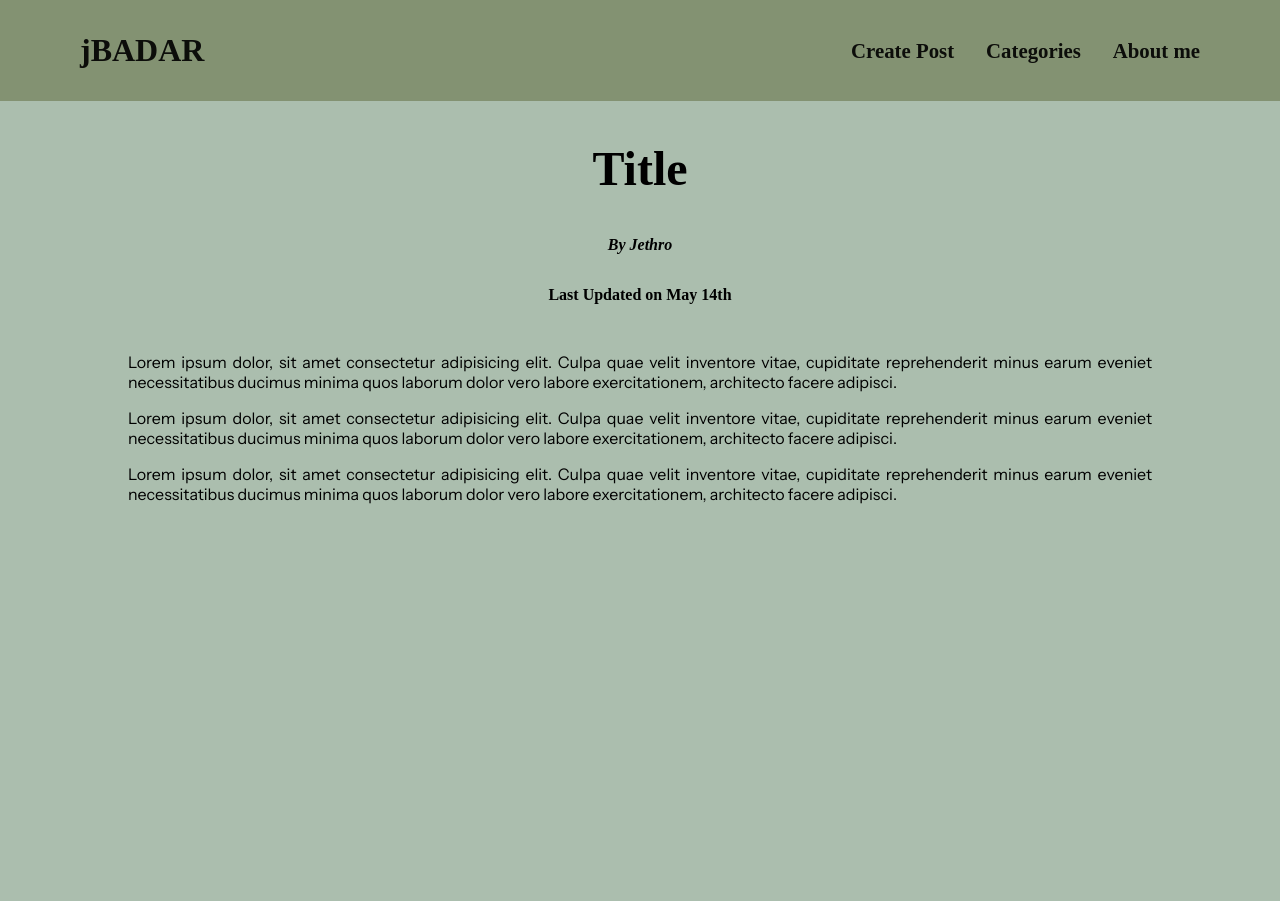
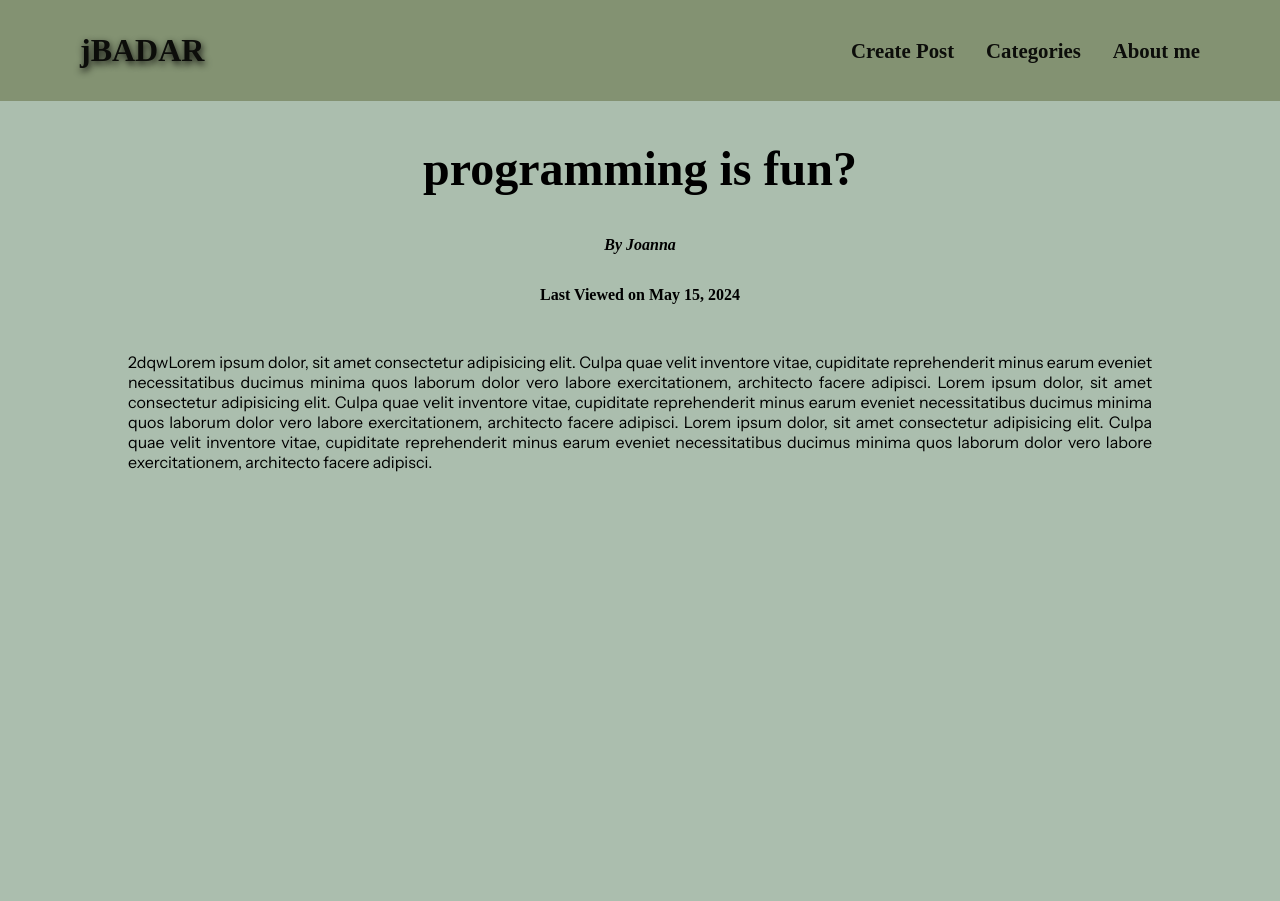
Before and after one commit to Jethrodanebadar/blog, a Django app: page /home/programming in a window 1280 px wide. Run offline with Django 5.2, Linux system fonts and the light colour scheme; some web fonts are replaced.

Commit message:
finished frontend demo

```diff
--- a/personalblog/home/static/home/header.css
+++ b/personalblog/home/static/home/header.css
@@ -13,6 +13,7 @@ header{
     align-items: center;
 }
 .icon{
+    text-shadow: 1px 3px 7px #0C0D0A;
     text-decoration: none;
     font-size: 2rem;
     font-family: 'Cormorant SC';
--- a/personalblog/home/static/home/home.css
+++ b/personalblog/home/static/home/home.css
@@ -55,7 +55,7 @@ h1{
 .post_content img{
     border: 1px solid #0c0d0aa6;
     border-radius: 10px;
-  max-width: 80%;
+    max-width: 60%;
     transition: transform 0.3s ease;
     object-fit: cover;
     box-shadow: 0 4px 8px rgba(0, 0, 0, 0.2);
@@ -75,6 +75,7 @@ h1{
     padding: 1rem;
     border: 1px solid #0c0d0aa6;
     border-radius: 20px;
+    min-width: 50%;
     max-width: 25%;
     box-shadow: 0 4px 10px rgba(0, 0, 0, 0.4);
 }
--- a/personalblog/home/templates/home/post-page.html
+++ b/personalblog/home/templates/home/post-page.html
@@ -1,29 +1,23 @@
 {% extends "base.html" %}
 {% load static %}
 
-{% block title %}The title of the post{% endblock title %}
+{% block title %}{{post.slug}}{% endblock title %}
 
 {% block style %}
 <link rel="stylesheet" href="{% static "home/post-page.css" %}">
 {% endblock style %}
 {% block content %}
 <section id="summary">
-    <h1 class="title">Title</h1>
+    <h1 class="title">{{post.title}}</h1>
     <article class="page-information">
-      <address>By Jethro</address>
+      <address>By {{post.author}}</address>
       <div>
-        Last Updated on <time>May 14th</time>
+        Last Viewed on <time>{{post.date}}</time>
       </div>
 
       <main>
         <p>
-          Lorem ipsum dolor, sit amet consectetur adipisicing elit. Culpa quae velit inventore vitae, cupiditate reprehenderit minus earum eveniet necessitatibus ducimus minima quos laborum dolor vero labore exercitationem, architecto facere adipisci.
-        </p>
-        <p>
-          Lorem ipsum dolor, sit amet consectetur adipisicing elit. Culpa quae velit inventore vitae, cupiditate reprehenderit minus earum eveniet necessitatibus ducimus minima quos laborum dolor vero labore exercitationem, architecto facere adipisci.
-        </p><p>
-          Lorem ipsum dolor, sit amet consectetur adipisicing elit. Culpa quae velit inventore vitae, cupiditate reprehenderit minus earum eveniet necessitatibus ducimus minima quos laborum dolor vero labore exercitationem, architecto facere adipisci.
-        </p>
+          {{post.content}}
       </main>
     </article>
   </section>
--- a/personalblog/home/views.py
+++ b/personalblog/home/views.py
@@ -9,7 +9,7 @@ list_posts = [
         "author": "Jethro",
         "date": date.today(),
         "content": """
-        Lorem ipsum dolor, sit amet consectetur adipisicing elit. Culpa quae velit inventore vitae, cupiditate reprehenderit minus earum eveniet necessitatibus ducimus
+        1sdasaLorem ipsum dolor, sit amet consectetur adipisicing elit. Culpa quae velit inventore vitae, cupiditate reprehenderit minus earum eveniet necessitatibus ducimus
         minima quos laborum dolor vero labore exercitationem, architecto facere adipisci.
 
         Lorem ipsum dolor, sit amet consectetur adipisicing elit. Culpa quae velit inventore vitae, cupiditate reprehenderit minus earum eveniet necessitatibus ducimus minima
@@ -25,7 +25,7 @@ list_posts = [
         "author": "Joanna",
         "date": date.today(),
         "content": """
-        Lorem ipsum dolor, sit amet consectetur adipisicing elit. Culpa quae velit inventore vitae, cupiditate reprehenderit minus earum eveniet necessitatibus ducimus
+        2dqwLorem ipsum dolor, sit amet consectetur adipisicing elit. Culpa quae velit inventore vitae, cupiditate reprehenderit minus earum eveniet necessitatibus ducimus
         minima quos laborum dolor vero labore exercitationem, architecto facere adipisci.
 
         Lorem ipsum dolor, sit amet consectetur adipisicing elit. Culpa quae velit inventore vitae, cupiditate reprehenderit minus earum eveniet necessitatibus ducimus minima
@@ -41,7 +41,7 @@ list_posts = [
         "author": "Jethro",
         "date": date.today(),
         "content": """
-        Lorem ipsum dolor, sit amet consectetur adipisicing elit. Culpa quae velit inventore vitae, cupiditate reprehenderit minus earum eveniet necessitatibus ducimus
+        3dsqqwLorem ipsum dolor, sit amet consectetur adipisicing elit. Culpa quae velit inventore vitae, cupiditate reprehenderit minus earum eveniet necessitatibus ducimus
         minima quos laborum dolor vero labore exercitationem, architecto facere adipisci.
 
         Lorem ipsum dolor, sit amet consectetur adipisicing elit. Culpa quae velit inventore vitae, cupiditate reprehenderit minus earum eveniet necessitatibus ducimus minima
@@ -64,4 +64,7 @@ def home(request):
     })
 
 def post(request, slug):
-    return render(request, "home/post-page.html")
+    blog_post = next(post for post in list_posts if post["slug"]== slug )
+    return render(request, "home/post-page.html", {
+        "post": blog_post
+    })
```
Also changed, not shown: personalblog/static/404.css (added, +29 -0 lines), personalblog/templates/404.html (added, +36 -0 lines).
